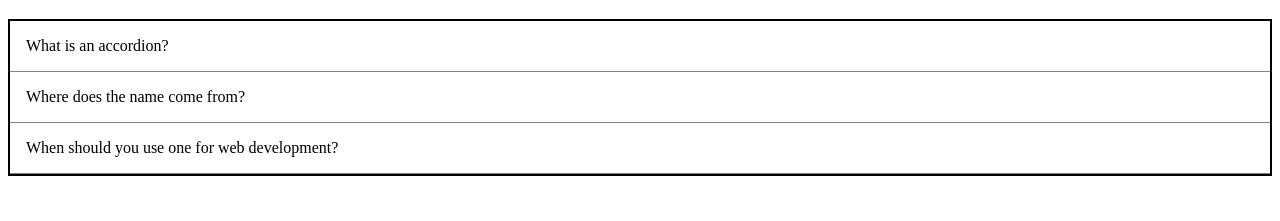
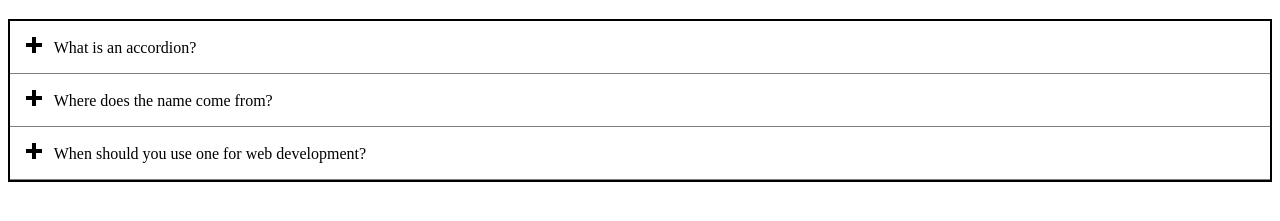
Before and after one commit to victorandcode/Akkordeon, a website built with webpack: page src/index.html in a window 1280 px wide. Shown: the part 61-282 px from the top of the page. Built offline with nearby package versions, Linux system fonts and the light colour scheme.

Commit message:
feat: add expanded/collapsed icon

```diff
--- a/src/accordion.scss
+++ b/src/accordion.scss
@@ -1,22 +1,76 @@
+$TITLE_COLOR_DEFAULT: black;
+$TITLE_COLOR_ACTIVE: white;
+$TRANSITION_TIME_TITLE: 400ms;
+
 .scm-Accordion {
   border: 2px solid black;
 }
 
 .csm-Accordion-title {
+  border-bottom: 1px solid gray;
+  color: $TITLE_COLOR_DEFAULT;
+  cursor: pointer;
   padding: 1rem;
-  border-bottom: 1px solid gray;
+  transition-duration: $TRANSITION_TIME_TITLE;
   transition-property: "background-color, color";
-  transition-duration: 400ms;
-  cursor: pointer;
+
+  .expansionIcon {
+    display: inline-block;
+    height: 1rem;
+    position: relative;
+    width: 1rem;
+    margin-right: .5rem;
+
+    &:after, &:before {
+      content: " ";
+      background-color: $TITLE_COLOR_DEFAULT;
+      transition: all $TRANSITION_TIME_TITLE ease-in-out;
+    }
+
+    // Vertical
+    &:after {
+      bottom: 0%;
+      left: 50%;
+      margin-left: -0.125rem;
+      position: absolute;
+      top: 0%;
+      width: 0.25rem;
+    }
+
+    // Horizontal
+    &:before {
+      height: 0.25rem;
+      left: 0%;
+      position: absolute;
+      right: 0%;
+      top: 50%;
+      margin-top: -0.125rem;
+      width: 1rem;
+    }
+  }
+
 
   &.is-expanded {
     background: black;
-    color: white;
+    color: $TITLE_COLOR_ACTIVE;
+
+    .expansionIcon {
+      &:after {
+        background-color: $TITLE_COLOR_ACTIVE;
+        transform: rotate(90deg);
+      }
+    }
   }
 
   &:hover {
     background: black;
-    color: white;
+    color: $TITLE_COLOR_ACTIVE;
+
+    .expansionIcon {
+      &:after, &:before {
+        background-color: $TITLE_COLOR_ACTIVE;
+      }
+    }
   }
 }
 
--- a/src/index.html
+++ b/src/index.html
@@ -9,15 +9,15 @@
 <body>
   <h1>Accordion demo</h1>
   <dl id="my-accordion" class="scm-Accordion">
-    <dt class="csm-Accordion-title">What is an accordion?</dt>
+    <dt class="csm-Accordion-title"><span class="expansionIcon"></span> What is an accordion?</dt>
     <dd class="csm-Accordion-content">
       <p>Colloquially known as a squeezebox, it's a box-shaped musical instrument</p>
     </dd>
-    <dt class="csm-Accordion-title">Where does the name come from?</dt>
+    <dt class="csm-Accordion-title"><span class="expansionIcon"></span> Where does the name come from?</dt>
     <dd class="csm-Accordion-content">
       <p>It comes from the German Akkordeon, which is derived from Akkord -- "musical chord, concord of sounds"</p>
     </dd>
-    <dt class="csm-Accordion-title">When should you use one for web development?</dt>
+    <dt class="csm-Accordion-title"><span class="expansionIcon"></span> When should you use one for web development?</dt>
     <dd class="csm-Accordion-content">
       <p>Whenever you need progressive disclosure. In other words, when you need to highlight some important information (title) and only show details if the user is interested (content).</p>
     </dd>
```
